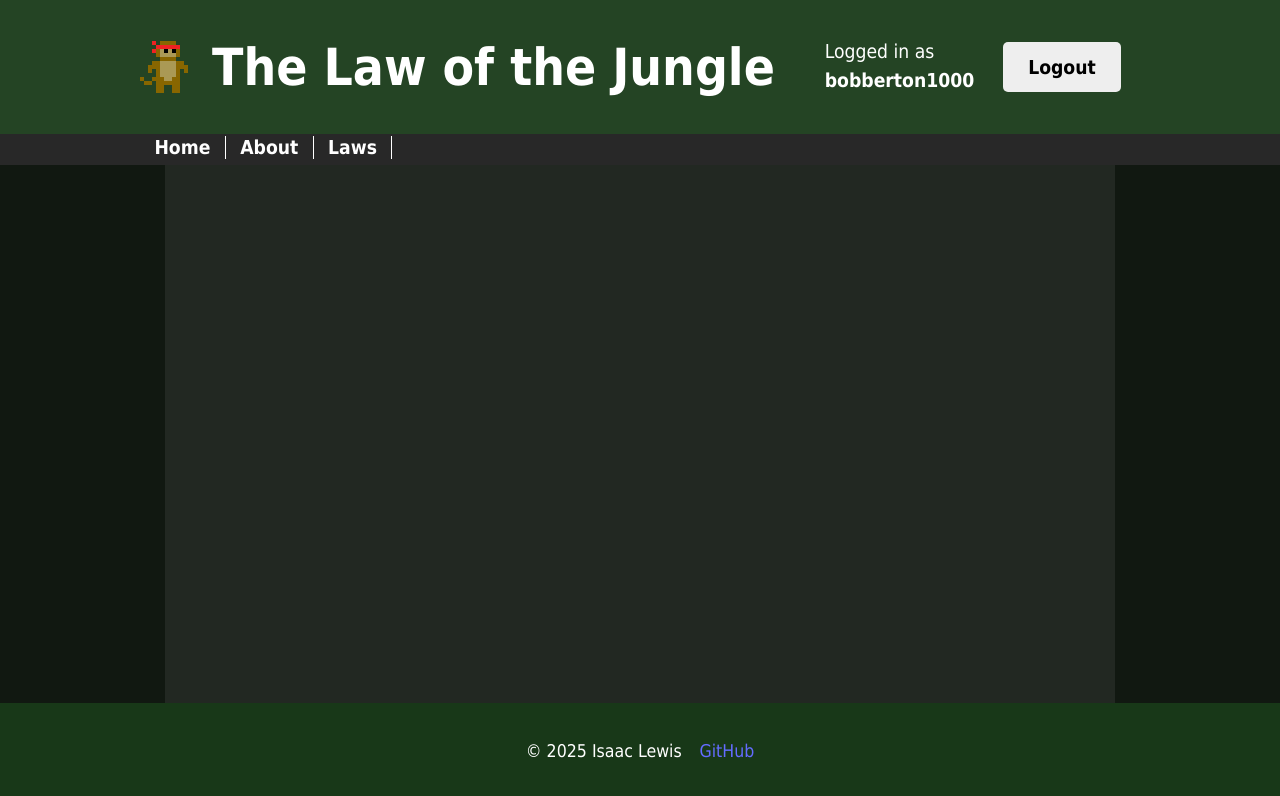
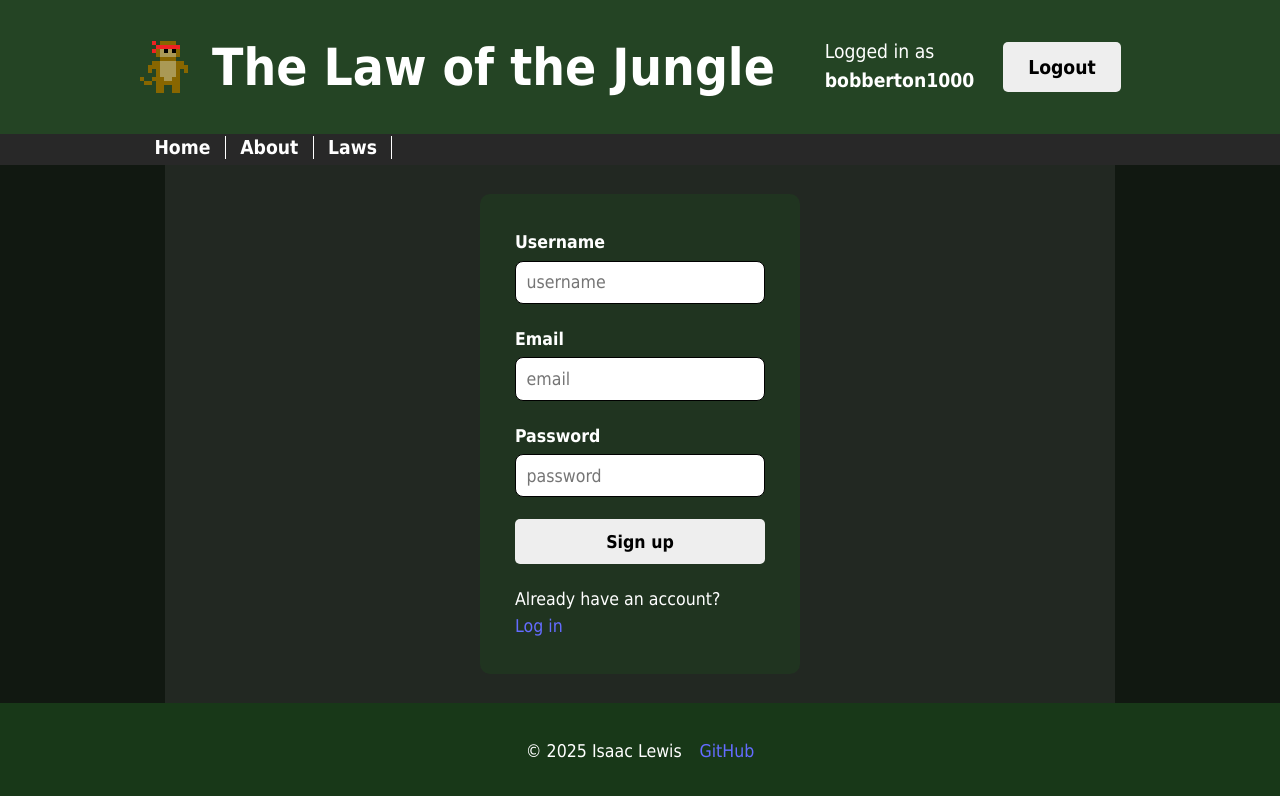
Before and after one commit to isaaclewis5001/startup-cs260, a React (Vite) app in the folder frontend/: page /register in a window 1280 px wide. Shown: the top 796 px of the page. Built offline with nearby package versions, Linux system fonts and the light colour scheme.

Commit message:
Fixed broken links, added login/register pages

```diff
--- a/frontend/src/app/About.tsx
+++ b/frontend/src/app/About.tsx
@@ -1,5 +1,7 @@
+import { NavLink } from "react-router-dom";
+
 export function About() {
-  return (
+  return (<div className="main-content">
     <article>
       Lame images here for HTML and CSS deliverables, actual images used will be rendered with WebGL as part of the game.
 
@@ -89,10 +91,10 @@ export function About() {
         You can begin your very own crusade of primitive ideological conquest
         by creating an account today.
       </p>
-      <a href="./register.html">Sign up</a>
+      <NavLink to="/register">Sign up</NavLink>
       <p>
         Have fun!
       </p>
     </article>
-  )
+  </div>)
 }
--- a/frontend/src/app/App.tsx
+++ b/frontend/src/app/App.tsx
@@ -7,6 +7,8 @@ import AuthState from '../AuthState';
 import { BrowserRouter, NavLink, Route, Routes } from 'react-router-dom';
 import { About } from './About';
 import { Home } from './Home';
+import { Login } from './Login';
+import { Register } from './Register';
 
 export default function App() {
   const [authState, _] = useState(new AuthState("bobberton1000", ""));
@@ -22,12 +24,12 @@ export default function App() {
         </ul>
       </nav>
       <main>
-        <div className="main-content">
-          <Routes>
-            <Route path="/" element={<Home />} />
-            <Route path="/about" element={<About />} />
-          </Routes>
-        </div>
+        <Routes>
+          <Route path="/" element={<Home />} />
+          <Route path="/about" element={<About />} />
+          <Route path="/login" element={<Login />} />
+          <Route path="/register" element={<Register />} />
+        </Routes>
       </main>
       <footer>
         <span>&copy; 2025 Isaac Lewis</span>
--- a/frontend/src/app/Home.tsx
+++ b/frontend/src/app/Home.tsx
@@ -3,6 +3,7 @@ import "./forms.css"
 
 export function Home() {
   return (
+    <div className="main-content">
       <div className="horiz-card-set">
         <div className="formcard">
           <div className="formitem">
@@ -27,5 +28,6 @@ export function Home() {
           <button>Create Room</button>
         </div>
       </div>
+    </div>
   )
 }
--- /dev/null
+++ b/frontend/src/app/Login.tsx
@@ -0,0 +1,25 @@
+import { NavLink } from "react-router-dom";
+
+export function Login() {
+  return (
+    <div className="main-content focus-card">
+      <div className="formcard">
+        <div className="formitem">
+          <label htmlFor="inputUsername">Username</label>
+          <input type="text" placeholder="username" id="inputUsername"></input>
+        </div>
+        <div className="formitem">
+          <label htmlFor="inputPassword">Password</label>
+          <input type="password" placeholder="password" id="inputPassword"></input>
+        </div>
+
+        <button>Login</button>
+
+        <div className="formitem">
+          <span>Don't have an account yet?</span><br />
+          <NavLink to="/register">Sign up</NavLink>
+        </div>
+      </div>
+    </div>
+  )
+}
--- /dev/null
+++ b/frontend/src/app/Register.tsx
@@ -0,0 +1,29 @@
+import { NavLink } from "react-router-dom";
+
+export function Register() {
+  return (
+      <div className="main-content focus-card">
+        <div className="formcard">
+          <div className="formitem">
+            <label htmlFor="inputUsername">Username</label>
+            <input type="text" placeholder="username" id="inputUsername"></input>
+          </div>
+          <div className="formitem">
+            <label htmlFor="inputEmail">Email</label>
+            <input type="email" placeholder="email" id="inputEmail"></input>
+          </div>
+          <div className="formitem">
+            <label htmlFor="inputPassword">Password</label>
+            <input type="password" placeholder="password" id="inputPassword"></input>
+          </div>
+
+          <button>Sign up</button>
+
+          <div className="formItem">
+            <span>Already have an account?</span><br />
+            <NavLink to="/login">Log in</NavLink>
+          </div>
+        </div>
+      </div>
+    )
+}
--- a/frontend/src/app/forms.css
+++ b/frontend/src/app/forms.css
@@ -21,7 +21,7 @@
   gap: 0.3em;
 }
 
-input[type=text] {
+input[type=text], input[type="password"], input[type="email"] {
   padding: 0.6em;
   border-radius: 8px;
   border: 1px solid black;
@@ -30,7 +30,7 @@ input[type=text] {
   appearance: none;
   transition: border-radius 0.5s;
 }
-input[type=text]:focus {
+input[type=text]:focus, input[type="password"]:focus, input[type="email"]:focus {
   border-radius: 0;
 }
 
```
Lines whose indentation alone changed are shown as unchanged.
